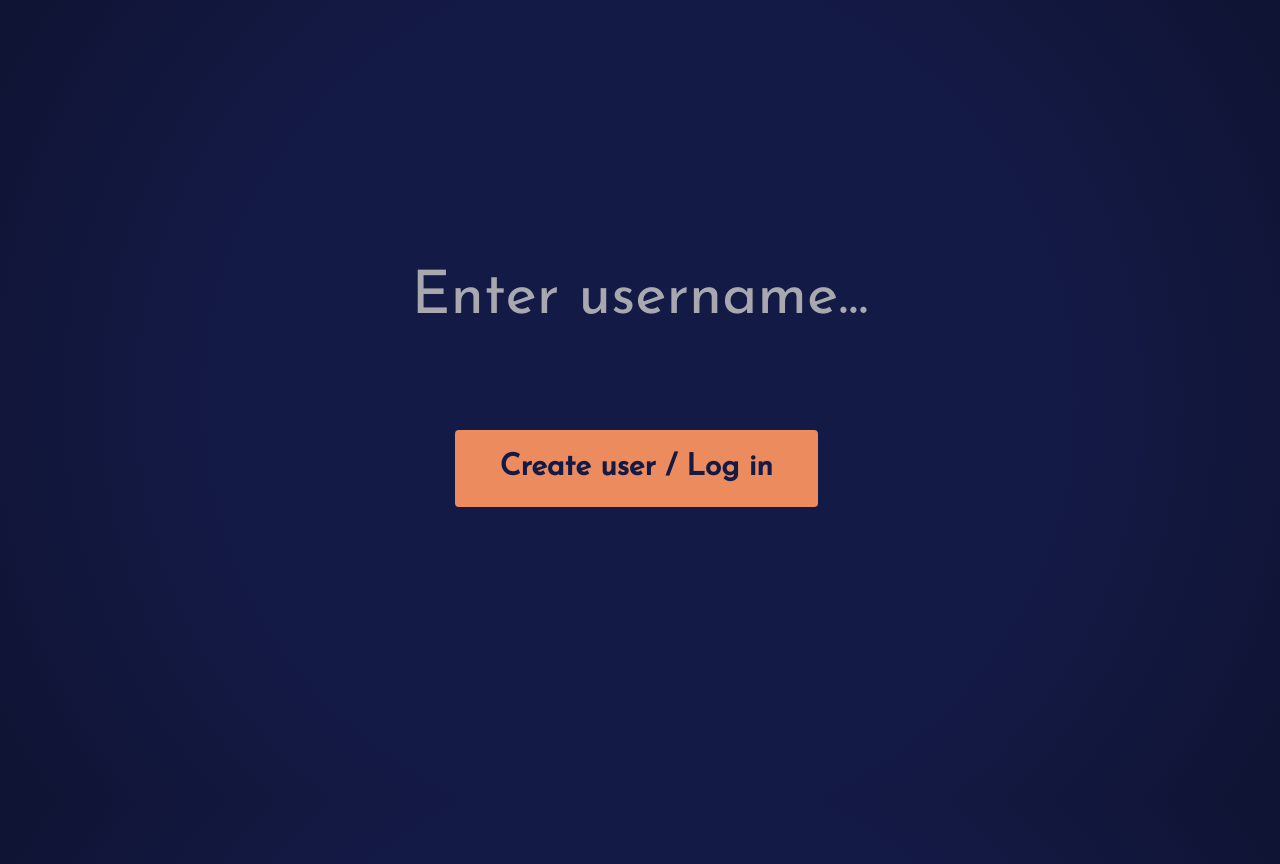
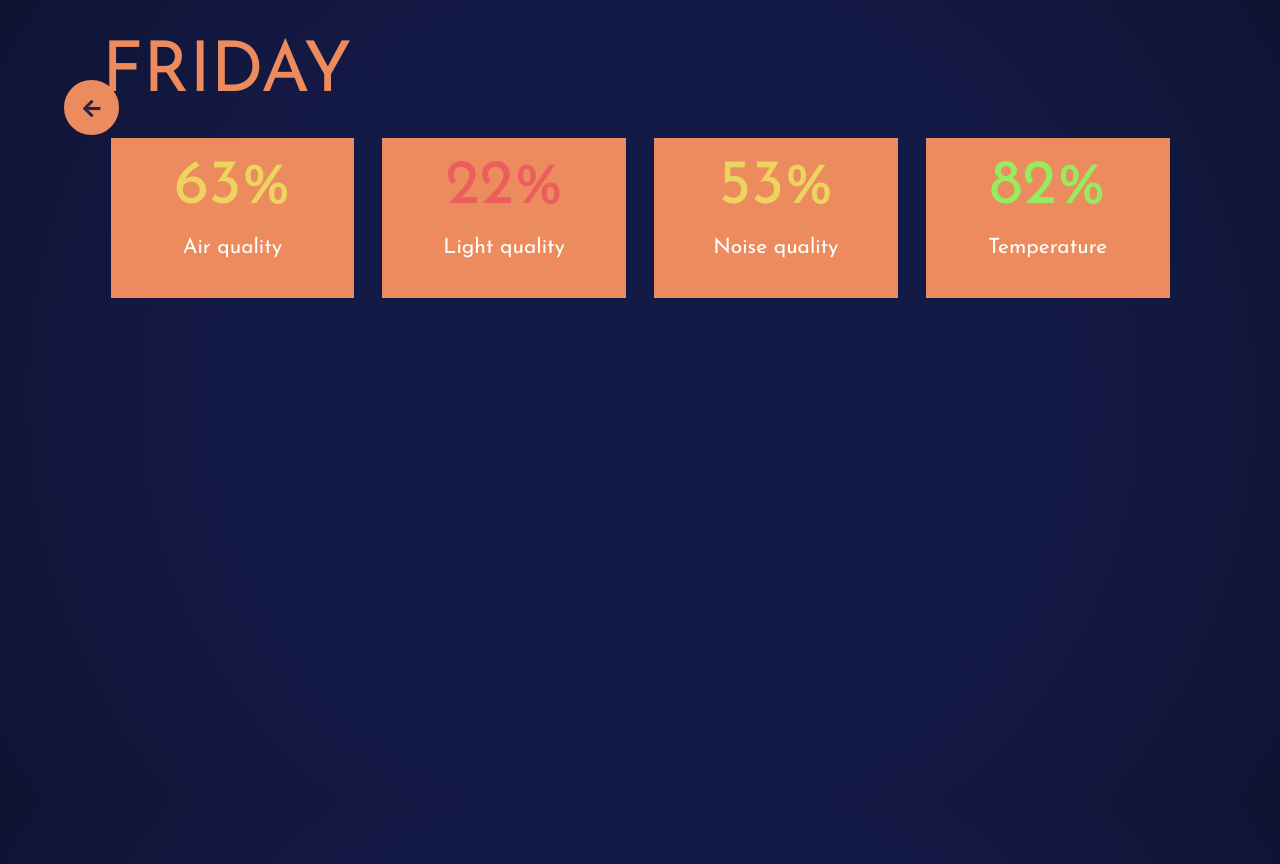
Before and after one commit to DMeechan/sleepyhead, a React (Create React App) app in the folder web/: page /factors in a window 1280 px wide. Before the commit this address led to /login. Built offline with nearby package versions, Linux system fonts and the light colour scheme.

Commit message:
Dummy data for demo

```diff
--- a/web/src/auth/PrivateRoute.js
+++ b/web/src/auth/PrivateRoute.js
@@ -3,10 +3,10 @@ import { Redirect, Route } from 'react-router-dom';
 
 export const PrivateRoute = ({ component: Component, ...rest }) => {
   // Add your own authentication on the below line.
-  const isLoggedIn =
-    localStorage.getItem('uuid') !== null
-      ? true
-      : false;
+  const isLoggedIn = true;
+    // localStorage.getItem('uuid') !== null
+    //   ? true
+    //   : false;
 
   return (
     (
--- a/web/src/components/LineChart.js
+++ b/web/src/components/LineChart.js
@@ -11,7 +11,7 @@ const data = {
       pointRadius: 0,
       fill: false,
       borderWidth: 4,
-      data: [100, 50, 0, 67, 12, 89, 65, 0, 100]
+      data: [20, 25, 23, 30, 40, 65, 45, 17, 24]
     },
     {
       borderColor: 'violet',
@@ -19,7 +19,7 @@ const data = {
       pointRadius: 0,
       fill: false,
       borderWidth: 4,
-      data: [30, 96, 87, 12, 50, 90, 50, 0, 100]
+      data: [60, 55, 87, 74, 87, 42, 52, 42, 45]
     }
   ]
 };
@@ -28,8 +28,8 @@ export default class LineChart extends Component {
   render() {
     return (
       <div>
-        <header id="graph-title">SOME DAY: SOME FACTOR</header>
-        <header id="line-graph-score">92%</header>
+        <header id="graph-title">FRIDAY: LIGHT QUALITY</header>
+        <header id="line-graph-score">22%</header>
         <div id="line-graph-container">
           <Line
             data={data}
--- a/web/src/pages/Factors.js
+++ b/web/src/pages/Factors.js
@@ -7,31 +7,31 @@ class FactorGrid extends React.Component {
   render() {
     return (
       <div id="factor-grid" className="ui grid">
+      <div className="four wide column">
+        <FactorStatus
+          score="63"
+          factor="Air quality"
+          colour_class="yellow-factor"
+        />
+      </div>
         <div className="four wide column">
           <FactorStatus
-            score="30"
-            factor="Temperature"
+            score="22"
+            factor="Light quality"
             colour_class="red-factor"
           />
         </div>
         <div className="four wide column">
           <FactorStatus
-            score="75"
-            factor="Factor 2"
-            colour_class="green-factor"
-          />
-        </div>
-        <div className="four wide column">
-          <FactorStatus
-            score="75"
-            factor="Factor 3"
+            score="53"
+            factor="Noise quality"
             colour_class="yellow-factor"
           />
         </div>
         <div className="four wide column">
           <FactorStatus
-            score="75"
-            factor="Factor 4"
+            score="82"
+            factor="Temperature"
             colour_class="green-factor"
           />
         </div>
@@ -50,7 +50,7 @@ export default class Factors extends React.Component {
           </button>
         </Link>
         <div id="content-container">
-          <header id="graph-title">SOME DAY</header>
+          <header id="graph-title">FRIDAY</header>
           <FactorGrid />
         </div>
       </div>
--- a/web/src/pages/Feedback.js
+++ b/web/src/pages/Feedback.js
@@ -17,11 +17,9 @@ export default class Feedback extends React.Component {
           <div id="sensor-feedback">
             <header>What can you do?</header>
             <ul>
-              <li>this</li>
-              <li>this</li>
-              <li>this</li>
-              <li>this</li>
-              <li>this</li>
+              <li>Try installing blackout blinds</li>
+              <li>Change bulbs to have warmer light</li>
+              <li>Turn off screens and appliances</li>
             </ul>
           </div>
         </div>
```
